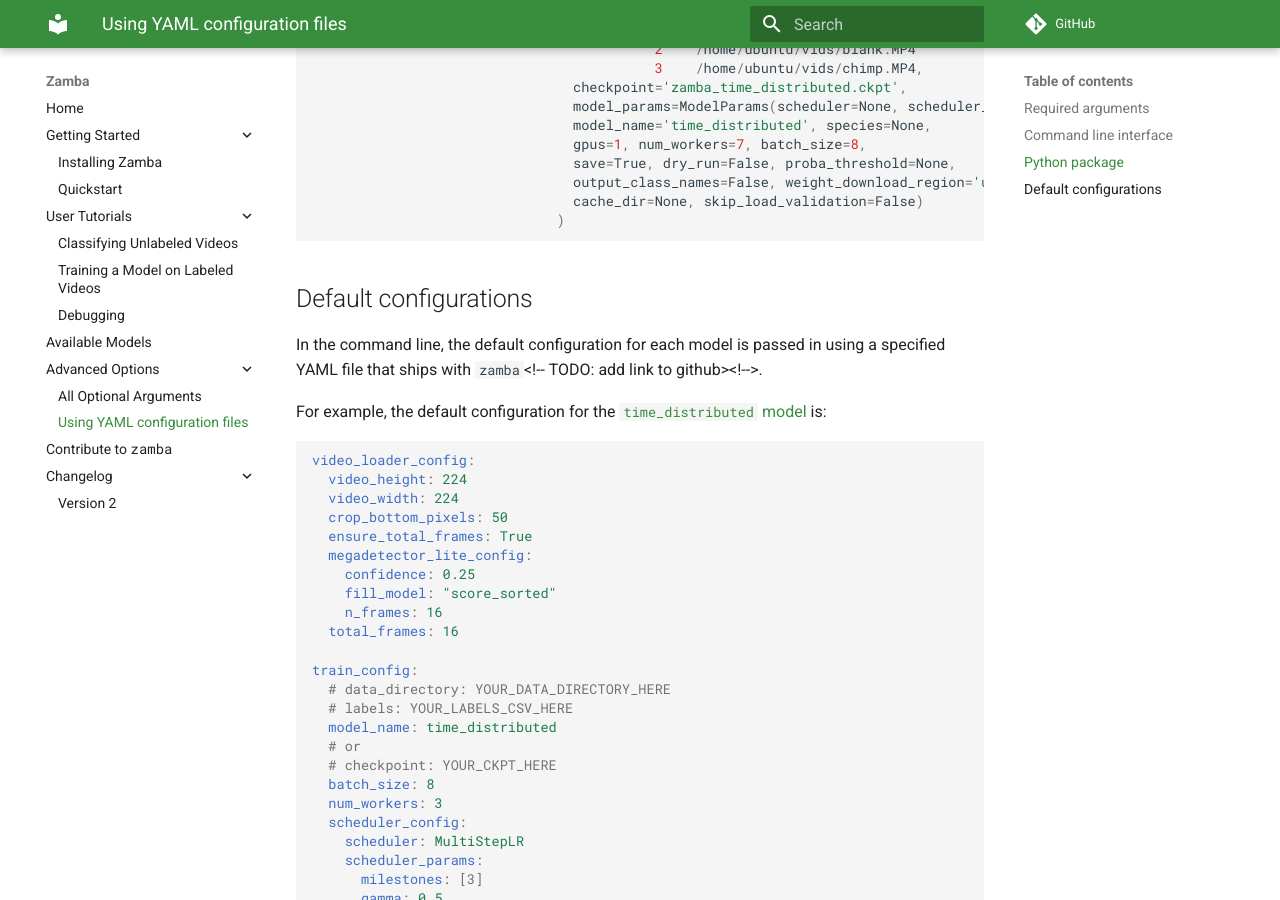
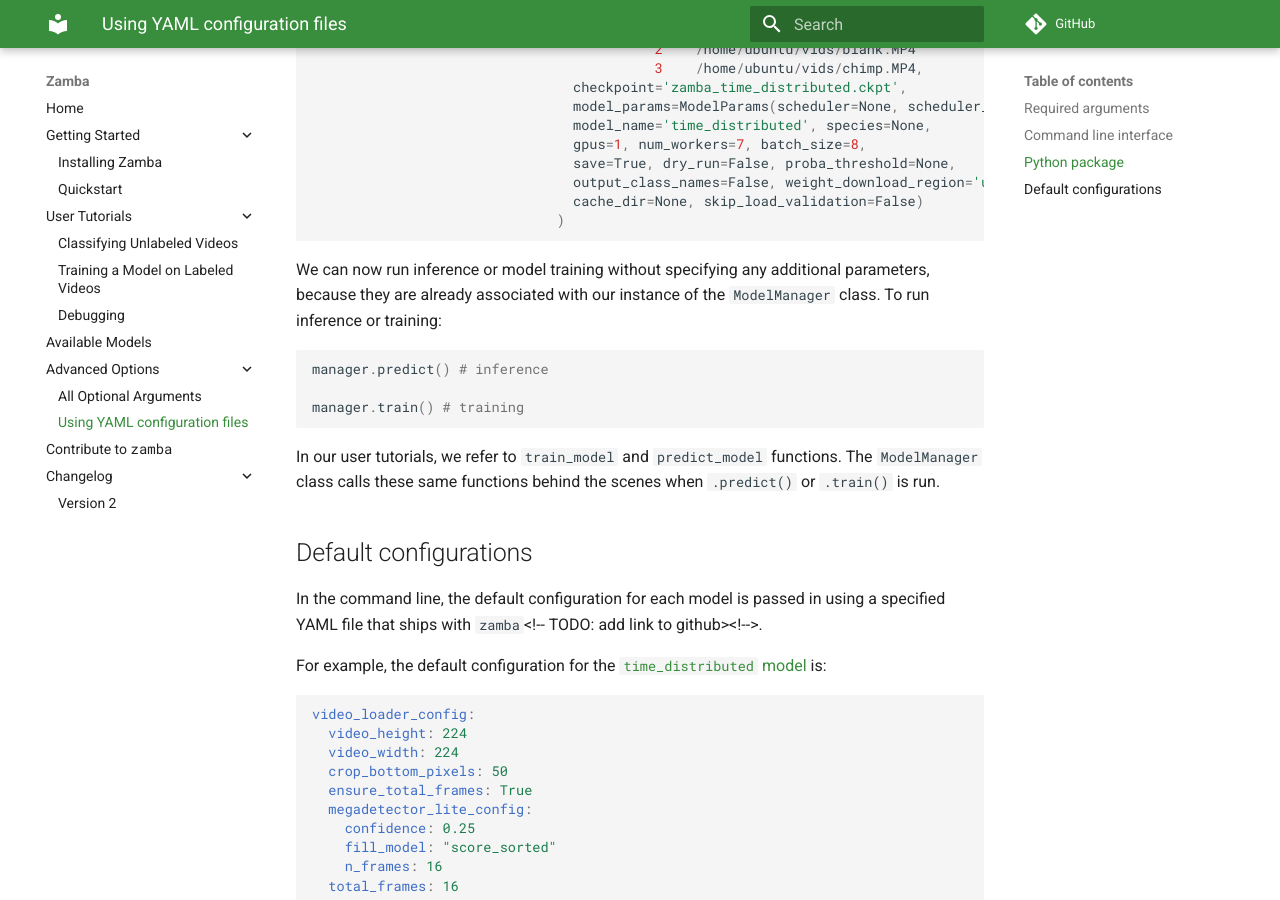
Before and after one commit to drivendataorg/zamba, an MkDocs documentation site: the page built from docs/docs/yaml-config.md, in a window 1280 px wide and 900 px high, scrolled down 2258 px. Built offline with MkDocs 1.6.1 and Material for MkDocs 9.7.7, drawn with Linux system fonts in a browser that asks for light colours; comment, search, counter and statistics services are not loaded.

Commit message:
yaml feedback

````diff
--- a/docs/docs/yaml-config.md
+++ b/docs/docs/yaml-config.md
@@ -99,6 +99,15 @@ ModelConfig(
                               )
 ```
 
+We can now run inference or model training without specifying any additional parameters, because they are already associated with our instance of the `ModelManager` class. To run inference or training:
+```python
+manager.predict() # inference
+
+manager.train() # training
+```
+
+In our user tutorials, we refer to `train_model` and `predict_model` functions. The `ModelManager` class calls these same functions behind the scenes when `.predict()` or `.train()` is run.
+
 
 ## Default configurations
 
````
